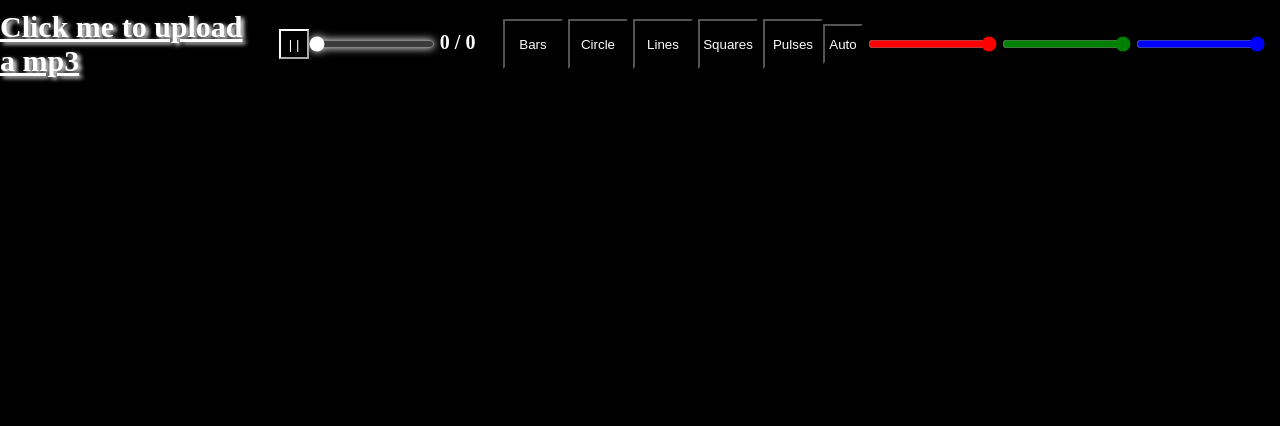
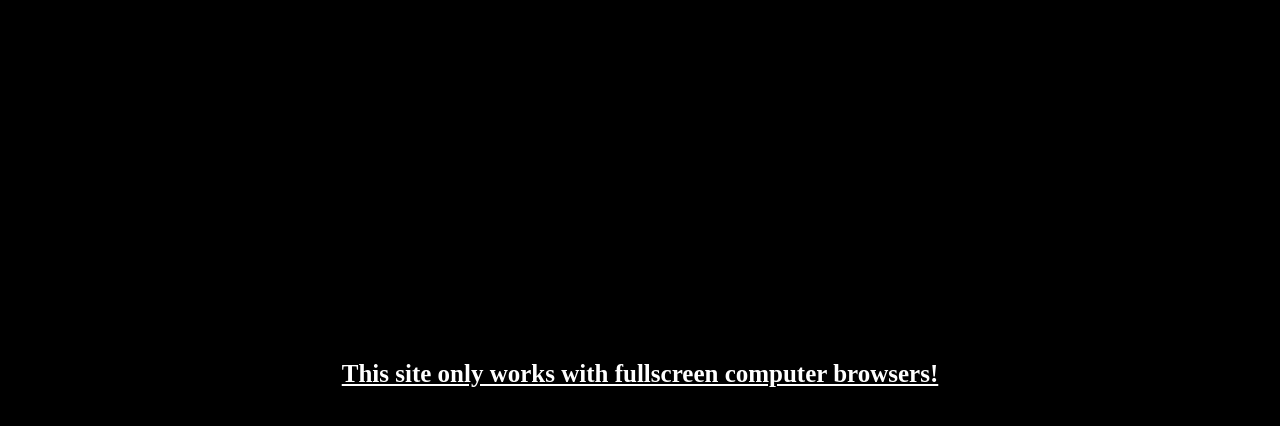
Before and after one commit to Loszii/audio-visualizer, a plain HTML site: page index.html in a window 1280 px wide. Drawn offline with Linux system fonts and the light colour scheme.

Commit message:
added errorScreen when viewport not supported

```diff
--- a/index.html
+++ b/index.html
@@ -36,6 +36,9 @@
         </div>
         <canvas id="canvas1"></canvas>
     </div>
+    <div id="errorScreen">
+        <h1 id ="errorMessage">This site only works with fullscreen computer browsers!</h1>
+    </div>
     <script src="script.js" type="module"></script>
 </body>
 </html>
--- a/script.js
+++ b/script.js
@@ -1,9 +1,8 @@
 import { drawBars, drawCircle, drawLines, drawSquares, drawPulse, getAverage } from "/visualizers.js";
 
 //to do:
-//maybe remove bufferlength and just use dataArray.length
+
 //volume slider
-//make title fit better maybe adjust font size
 
 //main function with animation loop inside
 function main() {
@@ -194,9 +193,26 @@ function changeColor(red, green, blue, colorMode, visMode){ //make function for
 
 //set canvas width and height
 function initCanvas(){
+    updateWindowSize();
+
+    window.addEventListener("resize", function(){
+        updateWindowSize();
+    })
+}
+
+//makes sure window is right size for program to work
+function updateWindowSize(){
     const canvas = document.getElementById("canvas1");
+    const errorScreen = document.getElementById("errorScreen");
     canvas.width = window.innerWidth;
     canvas.height = window.innerHeight;
+    if (window.innerWidth < 1500) {
+        errorScreen.style = "z-index: 100;";
+        window.document.getElementById("content").style.display = "none";
+    } else {
+        errorScreen.style = "z-index: -100;";
+        window.document.getElementById("content").style.display = "flex";
+    }
 }
 
 //event listeners for timeSlider and pauseButton
@@ -232,8 +248,8 @@ function updateSliders(red, green, blue){
 
 //edits file name to be 30 letters so fits
 function getSongName(name){
-    if (name.length > 30) {
-        name = name.slice(0, 30) + "...";
+    if (name.length > 35) {
+        name = name.slice(0, 35) + "...";
     }
     return name;
 }
--- a/style.css
+++ b/style.css
@@ -88,6 +88,23 @@
 #fileUpload {
     display: none;
 }
+#errorScreen {
+    z-index: -100;
+    position: absolute;
+    top: 0;
+    bottom: 0;
+    background: black;
+    width: 100%;
+    height: 100%;
+}
+#errorMessage {
+    color: white;
+    font-size: 25px;
+    text-decoration: underline;
+    text-align: center;
+    position: relative;
+    top: 45%;
+}
 button {
     background-color: black;
     color: white;
```
